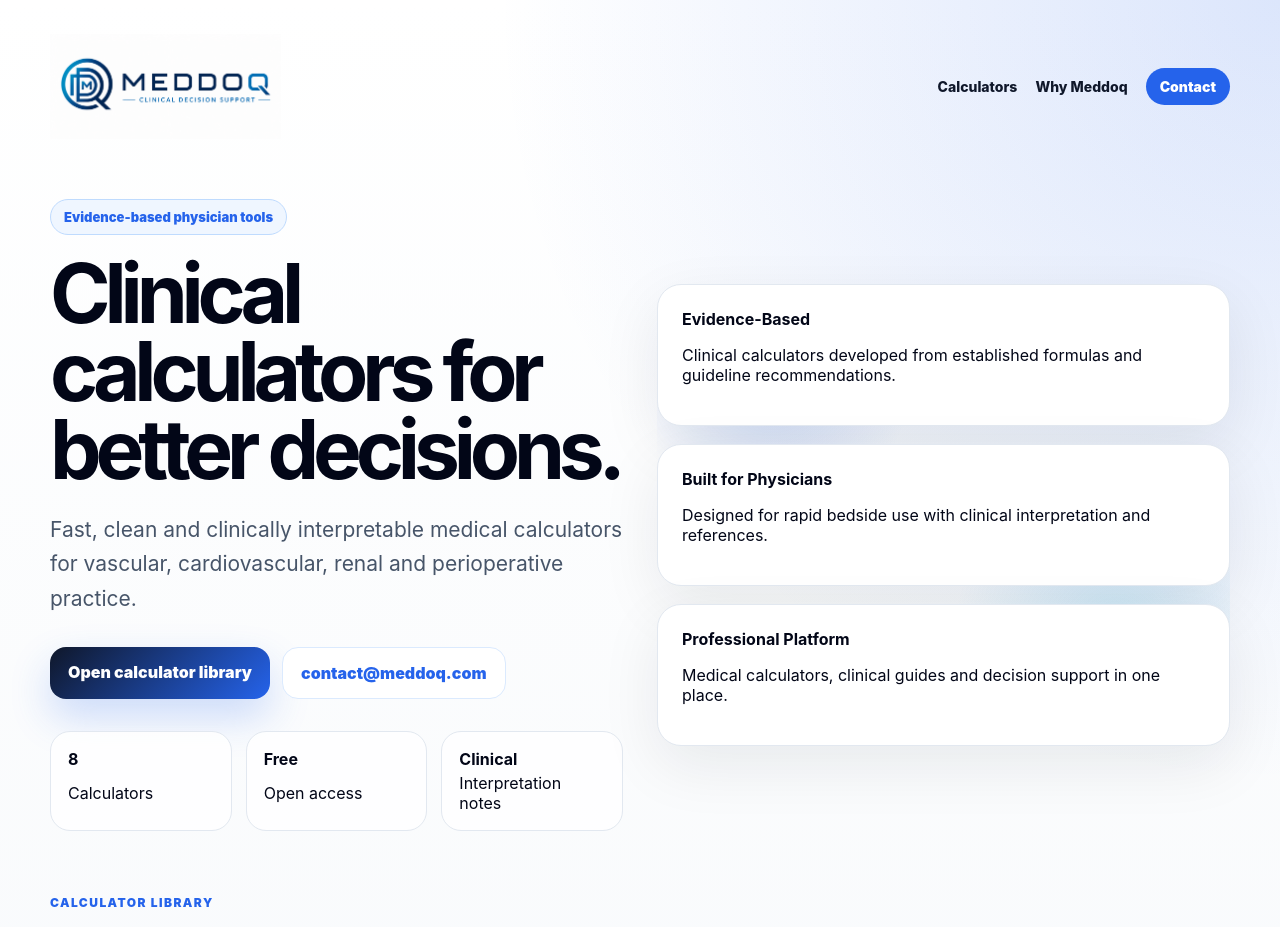
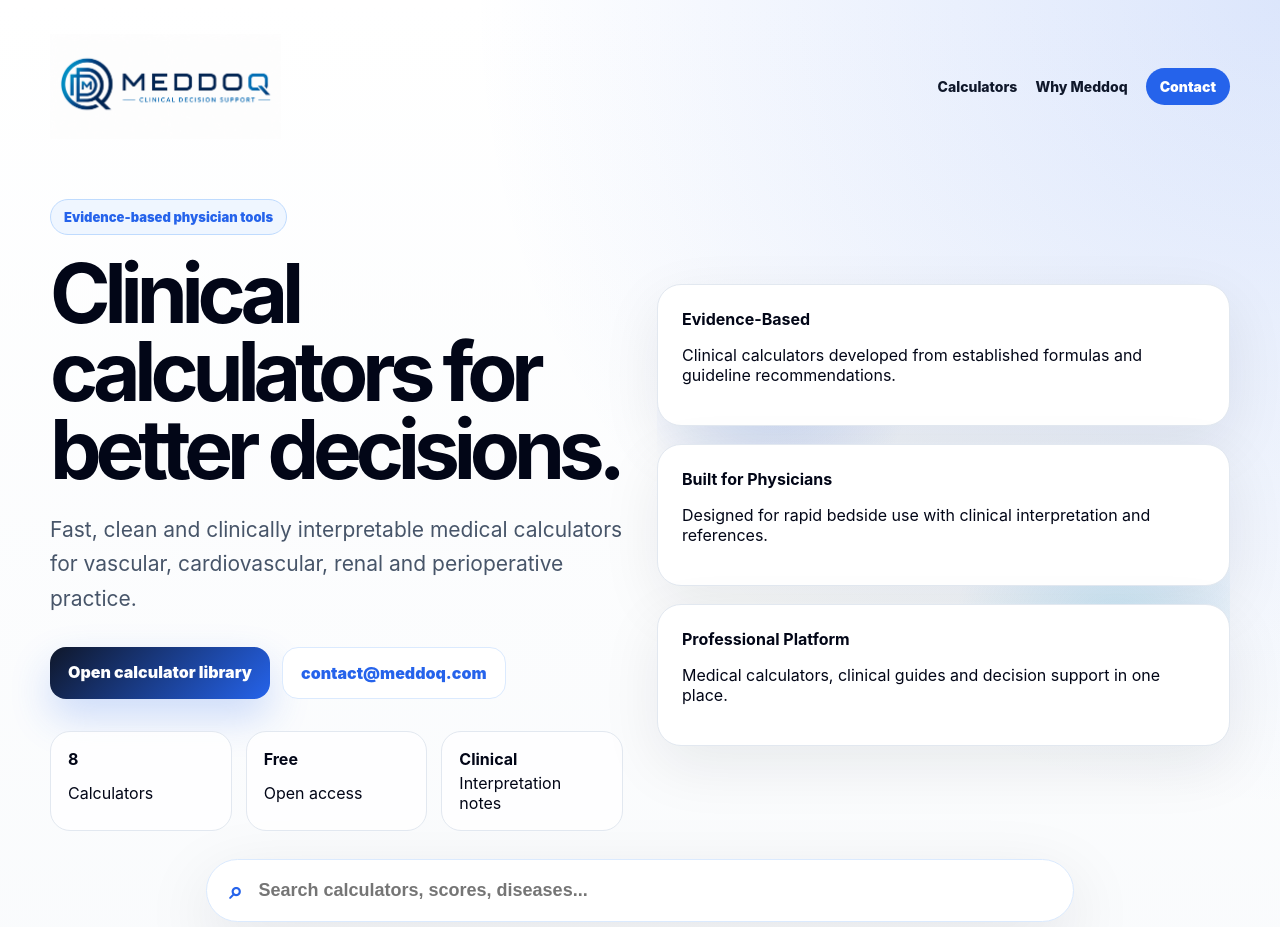
Before and after one commit to brsbyrm/meddoq, a Next.js app: page / in a window 1280 px wide. Shown: the top 927 px of the page. Built offline with nearby package versions, Linux system fonts and the light colour scheme.

Commit message:
Add universal calculator search

```diff
--- a/app/page.js
+++ b/app/page.js
@@ -1,3 +1,7 @@
+"use client";
+
+import { useMemo, useState } from "react";
+
 const calculators = [
   {
     id: "asi",
@@ -73,6 +77,20 @@ const categoryColors = {
 };
 
 export default function Home() {
+  const [query, setQuery] = useState("");
+
+  const filteredCalculators = useMemo(() => {
+    const q = query.trim().toLowerCase();
+    if (!q) return calculators;
+
+    return calculators.filter((item) =>
+      [item.name, item.category, item.description, item.id]
+        .join(" ")
+        .toLowerCase()
+        .includes(q)
+    );
+  }, [query]);
+
   return (
     <main style={styles.page}>
       <header style={styles.header}>
@@ -134,6 +152,23 @@ export default function Home() {
               <p>Medical calculators, clinical guides and decision support in one place.</p>
             </div>
           </div>
+          {filteredCalculators.length === 0 && (
+            <div style={styles.noResults}>
+              No calculator found. Try eGFR, DVT, BMI, aortic or CHA₂DS₂-VASc.
+            </div>
+          )}
+        </div>
+      </section>
+
+      <section style={styles.searchSection}>
+        <div style={styles.searchBox}>
+          <span style={styles.searchIcon}>⌕</span>
+          <input
+            value={query}
+            onChange={(e) => setQuery(e.target.value)}
+            placeholder="Search calculators, scores, diseases..."
+            style={styles.searchInput}
+          />
         </div>
       </section>
 
@@ -149,7 +184,7 @@ export default function Home() {
         </div>
 
         <div style={styles.calculatorGrid}>
-          {calculators.map((item) => (
+          {filteredCalculators.map((item) => (
             <a key={item.id} href={item.href} style={styles.card}>
               <div style={styles.cardTop}>
                 <div style={styles.iconBubble}>{item.icon}</div>
@@ -205,6 +240,45 @@ export default function Home() {
 }
 
 const styles = {
+  searchSection: {
+    maxWidth: 900,
+    margin: "28px auto 0",
+    padding: "0 16px",
+  },
+  searchBox: {
+    display: "flex",
+    alignItems: "center",
+    gap: 14,
+    background: "#ffffff",
+    border: "1px solid #dbeafe",
+    borderRadius: 999,
+    padding: "16px 22px",
+    boxShadow: "0 22px 70px rgba(15,23,42,0.10)",
+  },
+  searchIcon: {
+    fontSize: 24,
+    color: "#2563eb",
+    fontWeight: 900,
+  },
+  searchInput: {
+    width: "100%",
+    border: "none",
+    outline: "none",
+    fontSize: 18,
+    fontWeight: 700,
+    color: "#0f172a",
+    background: "transparent",
+  },
+  noResults: {
+    gridColumn: "1 / -1",
+    background: "#fff7ed",
+    border: "1px solid #fed7aa",
+    color: "#9a3412",
+    borderRadius: 18,
+    padding: 20,
+    fontWeight: 800,
+  },
+
   trustPanel: {
     display: "grid",
     gap: 18,
```
